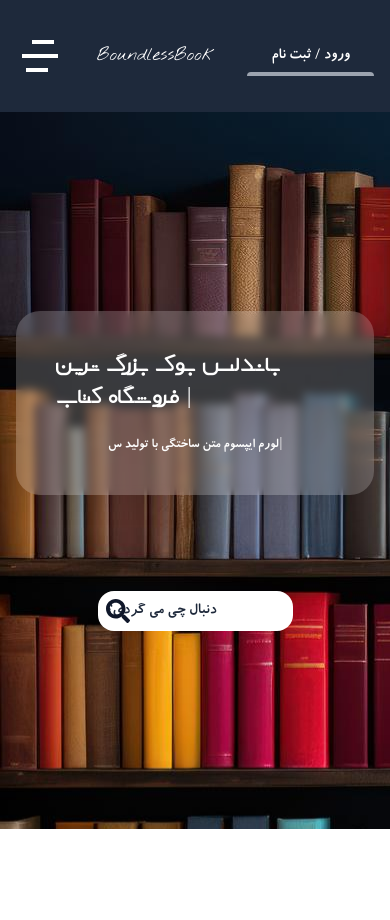
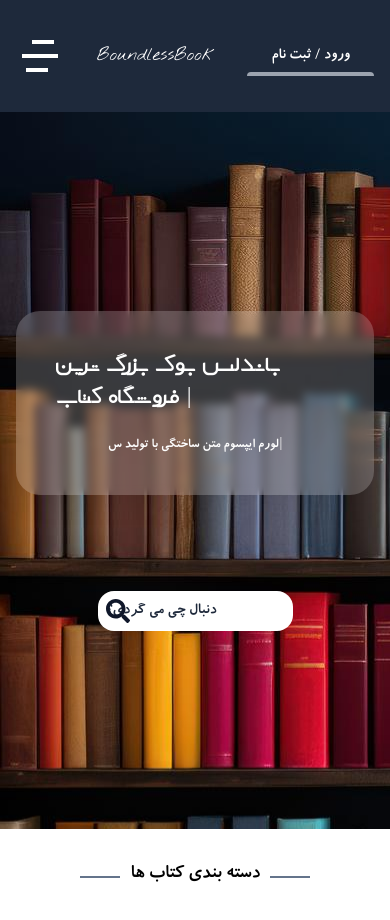
Before and after one commit to amirgh82/Book-Store, a React app: page / in a window 390 px wide. Before the commit the page ends 844 px from the top, so only its background shows below. Built offline with nearby package versions, Linux system fonts and the light colour scheme; the HTML template or start-up script is replaced by a standard one.

Commit message:
Write component title

```diff
--- /dev/null
+++ b/src/components/Category/Category.jsx
@@ -0,0 +1,13 @@
+import React from 'react'
+import './Category.css'
+import ComponentTitle from '../ComponentTitle/ComponentTitle'
+
+export default function Category () {
+  return (
+    <div className='category my-8 text-center'>
+      <ComponentTitle title='دسته بندی کتاب ها' />
+
+
+    </div>
+  )
+}
--- /dev/null
+++ b/src/components/ComponentTitle/ComponentTitle.css
@@ -0,0 +1,35 @@
+.title {
+  font-family: var(--def-font);
+  width: 350px;
+  margin: 0 auto;
+}
+.title::before {
+  content: '';
+  width: 70px;
+  height: 2px;
+  position: absolute;
+  top: 15px;
+  right: 20px;
+}
+.title::after {
+  content: '';
+  width: 70px;
+  height: 2px;
+  position: absolute;
+  top: 15px;
+  left: 20px;
+}
+
+@media screen and (max-width: 400px) {
+  .title {
+    width: 200px;
+  }
+  .title::before {
+    width: 40px;
+    right: -15px;
+  }
+  .title::after {
+    width: 40px;
+    left: -15px;
+  }
+}
--- /dev/null
+++ b/src/components/ComponentTitle/ComponentTitle.jsx
@@ -0,0 +1,10 @@
+import React from 'react'
+import './ComponentTitle.css'
+
+export default function ComponentTitle ({ title }) {
+  return (
+    <h4 className='title relative text-xl after:bg-slate-500 before:bg-slate-500'>
+      {title}
+    </h4>
+  )
+}
--- a/src/pages/Index/Index.jsx
+++ b/src/pages/Index/Index.jsx
@@ -2,12 +2,14 @@ import React from 'react'
 import './Index.css'
 import Navbar from '../../components/Navbar/Navbar'
 import Landing from '../../components/Landing/Landing'
+import Category from '../../components/Category/Category'
 
 export default function Index () {
   return (
     <>
       <Navbar />
       <Landing />
+      <Category />
     </>
   )
 }
```
Also changed, not shown: src/components/Category/Category.css (added).
